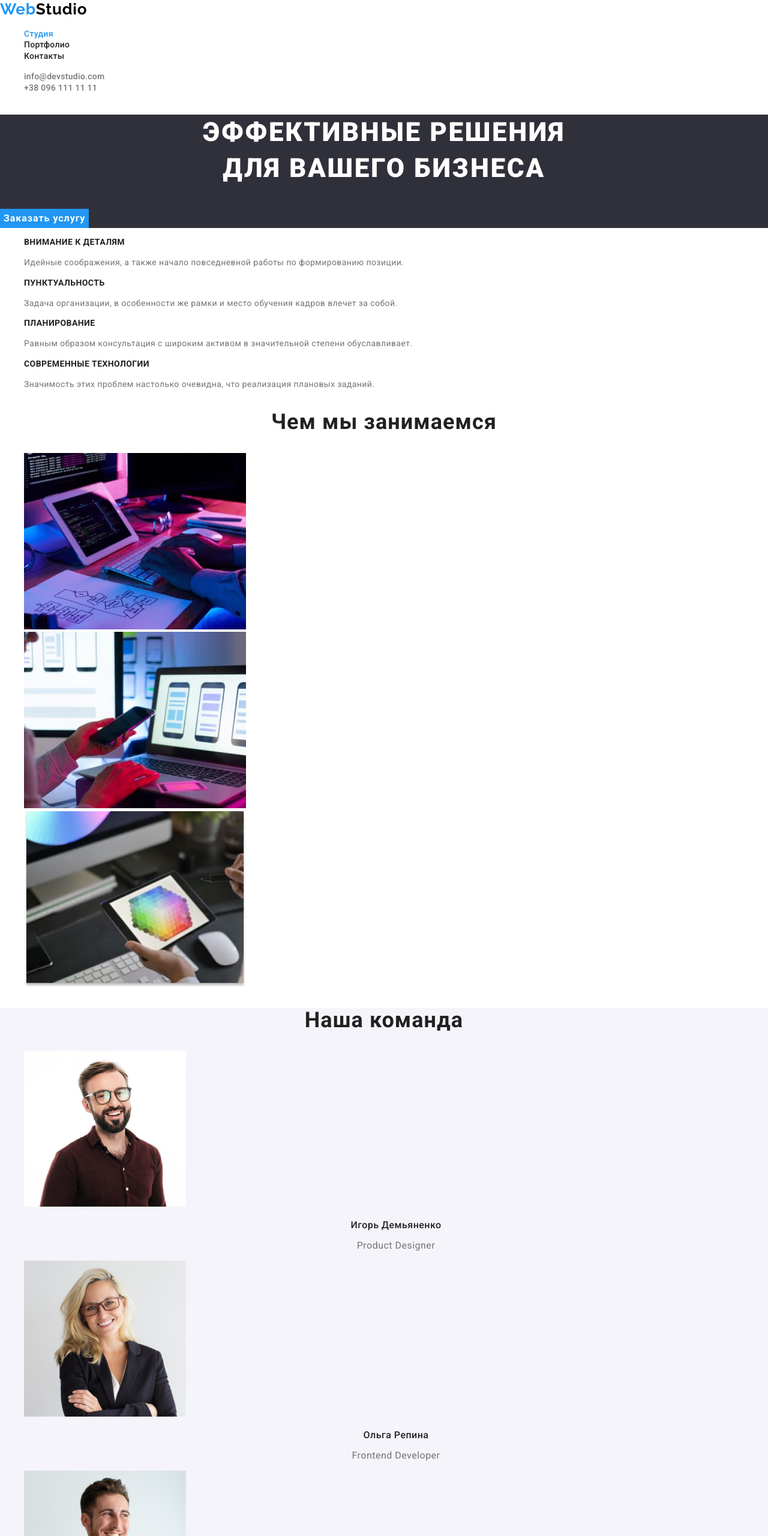
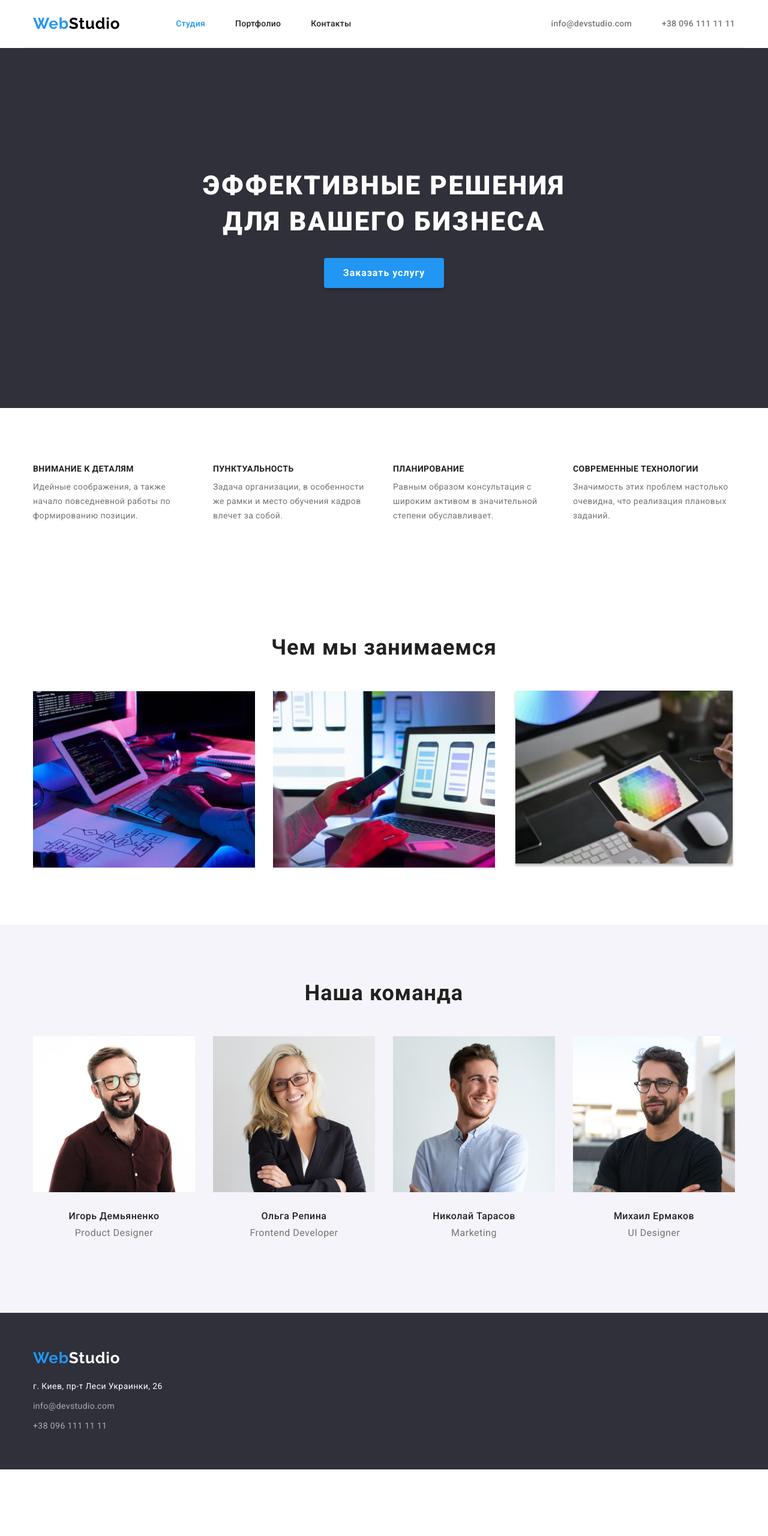
Before and after one commit to ParamonenkoOksana/goit-markup-hw-03, a plain HTML site: page index.html in a window 1280 px wide. Shown: the top 2560 px of the page at 60% size. After the commit the page ends 2449 px from the top, so only its background shows below. Drawn offline with nearby package versions, Linux system fonts and the light colour scheme.

Commit message:
Добавляет геометрию

```diff
--- a/css/styles.css
+++ b/css/styles.css
@@ -7,6 +7,28 @@
   --primery-background-color: #ffffff;
   --background-color-section: #2f303a;
   --primery-background-color-btn: #f5f4fa;
+
+  --card-set-gap: 30px;
+}
+
+p,
+h1,
+h2,
+h3,
+h4,
+h5,
+h6 {
+  margin: 0;
+}
+
+html {
+  box-sizing: border-box;
+}
+
+*,
+*::before,
+*::after {
+  box-sizing: inherit;
 }
 
 body {
@@ -15,11 +37,36 @@ body {
   color: var(--primery-text-color);
 }
 
+.container {
+  width: 1200px;
+  padding-left: 15px;
+  padding-right: 15px;
+  margin-left: auto;
+  margin-right: auto;
+
+  /* outline: 2px solid red; */
+}
+
+.section {
+  padding-top: 94px;
+  padding-bottom: 94px;
+  /* outline: 2px solid green; */
+}
+
 .list {
+  padding: 0;
+  margin: 0;
   list-style: none;
 }
+
 .link {
   text-decoration: none;
+}
+
+img {
+  display: block;
+  max-width: 100%;
+  height: auto;
 }
 
 .footer-address {
@@ -42,6 +89,24 @@ body {
 /* HEADER*/
 /* --HEADER-NAV-- */
 
+.header.container {
+  display: flex;
+  padding-top: 24px;
+  padding-bottom: 24px;
+  border-bottom: 1px solid #ececec;
+}
+
+.header-nav,
+.header-list,
+.header-contacs {
+  display: flex;
+  align-items: center;
+}
+
+.header-logo {
+  margin-right: 93px;
+}
+
 .header-logo,
 .current {
   font-family: 'Raleway', sans-serif;
@@ -60,7 +125,12 @@ body {
   color: var(--accent-color);
 }
 
-/*--HEADER-CONTACS-*/
+.header-list {
+  display: flex;
+  column-gap: 50px;
+}
+
+/* .header-item:not(:last-child) {margin-right: 50px;} */
 
 .header-link {
   font-family: inherit;
@@ -77,6 +147,12 @@ body {
 
 .header-list .current {
   color: var(--accent-color);
+}
+/*--HEADER-CONTACS-*/
+
+.header-contacs {
+  margin-left: auto;
+  column-gap: 50px;
 }
 
 .header-mail,
@@ -99,36 +175,48 @@ body {
 
 /* --HERO-- */
 .hero {
+  text-align: center;
+  max-width: 1600px;
+  padding: 200px 0;
   background-color: var(--background-color-section);
 }
 
 .hero-title {
+  margin-top: 0;
+  margin-bottom: 30px;
+
   font-weight: 900;
   font-size: 44px;
   line-height: 1.36;
-  text-align: center;
   letter-spacing: 0.06em;
   text-transform: uppercase;
   color: var(--text-color-white);
 }
 /* --BUTTON-- */
 .button {
+  display: inline-block;
+
   font-family: inherit, sans-serif;
-  border: none;
   cursor: pointer;
   background-color: var(--accent-color);
   color: var(--primery-text-color);
+  text-align: center;
+  border: none;
+  border-radius: 4px;
 }
 
 .button.hero-primery {
+  padding: 10px 32px;
+  min-width: 200px;
+
   font-weight: 700;
   font-size: 16px;
   line-height: 1.88;
-  display: flex;
   align-items: center;
   text-align: center;
   letter-spacing: 0.06em;
   color: var(--text-color-white);
+  box-shadow: 0px 4px 4px rgba(0, 0, 0, 0.15);
 }
 
 .button.hero-primery:hover,
@@ -139,14 +227,16 @@ body {
 
 /* --FEATURE-- */
 
-/*.feature {
+.feature-list {
+  display: flex;
+  column-gap: 30px;
+  align-items: center;
 }
-.feature-list {
-}
-.feature-item {
-} */
 
 .feature-title {
+  margin-top: 0;
+  margin-bottom: 10px;
+
   font-weight: 700;
   font-size: 14px;
   line-height: 1.14;
@@ -156,6 +246,8 @@ body {
 }
 
 .feature-text {
+  max-width: 270px;
+
   font-size: 14px;
   line-height: 1.71;
   letter-spacing: 0.03em;
@@ -165,6 +257,9 @@ body {
 /*--ABOUT--  */
 
 .about-title {
+  margin-bottom: 50px;
+  align-items: center;
+
   font-weight: 700;
   font-size: 36px;
   line-height: 1.16;
@@ -173,12 +268,24 @@ body {
   color: var(--primery-text-color);
 }
 
+.about-list {
+  display: flex;
+  align-items: center;
+  gap: 30px;
+}
+
+.about-item {
+  width: calc((100%-60px) / 3);
+}
+
 /* --COMMAND-- */
 .command {
   background-color: #f5f4fa;
 }
 
 .command-title {
+  margin-bottom: 50px;
+
   font-weight: 700;
   font-size: 36px;
   line-height: 1.16;
@@ -187,12 +294,24 @@ body {
   color: var(--primery-text-color);
 }
 
-/* .command-list {
+.command-list {
+  display: flex;
+  gap: 30px;
+  align-items: center;
 }
 .command-item {
-} */
+  width: calc((100%-90px) / 4);
+}
+.command-wrap {
+  padding-top: 30px;
+  padding-bottom: 30px;
+  /* padding-left: 5px;
+  padding-right: 5px; */
+}
 
 .command-after-title {
+  margin-bottom: 10px;
+
   font-weight: 500;
   font-size: 16px;
   line-height: 1.19;
@@ -204,6 +323,7 @@ body {
 .command-text {
   font-size: 16px;
   text-align: center;
+
   letter-spacing: 0.03em;
   color: var(--text-color-gray);
 }
@@ -212,18 +332,20 @@ body {
 
 .footer {
   background-color: var(--background-color-section);
+  padding-top: 60px;
+  padding-bottom: 60px;
 }
 
 .footer-logo {
+  display: inline-block;
+  margin-bottom: 20px;
+
   font-family: 'Raleway', sans-serif;
   font-weight: 700;
   font-size: 26px;
   line-height: 1.19;
   letter-spacing: 0.03em;
   text-decoration: none;
-}
-
-.footer-logo {
   color: var(--text-color-white);
 }
 
@@ -233,6 +355,7 @@ body {
   letter-spacing: 0.03em;
   color: var(--secondary-text-color);
 }
+
 .footer-list .aside:hover,
 .footer-list .aside:focus {
   color: var(--accent-color);
@@ -243,6 +366,10 @@ body {
   color: var(--accent-color);
 }
 
+.footer-list .footer-item:not(:last-child) {
+  margin-bottom: 9px;
+}
+
 .footer-list .footer-map {
   color: #ffffff;
 }
@@ -250,8 +377,20 @@ body {
 /* -----------ПОРТФОЛИО---------------- */
 /* ------------PROGECTS------------ */
 /* ------BUTTON---------- */
+
+.projects-list {
+  display: flex;
+  justify-content: center;
+  margin-bottom: 50px;
+  gap: 8px;
+}
+
 .button.projects-primery,
 .button.projects-secondary {
+  padding: 6px 22px;
+  margin-bottom: 34px;
+  min-width: 73px;
+
   font-weight: 500;
   font-size: 16px;
   line-height: 1.62;
@@ -260,25 +399,53 @@ body {
   color: var(--primery-text-color);
   background-color: var(--primery-background-color-btn);
 }
+
 .button.projects-primery:hover,
 .button.projects-primery:focus {
   color: var(--text-color-white);
   background-color: var(--accent-color);
 }
+
 .button.projects-secondary:hover,
 .button.projects-secondary:focus {
   color: var(--text-color-white);
   background-color: var(--accent-color);
 }
 
-/* .work-list {
+/* ------WORK------- */
+
+.work-list {
+  display: flex;
+  flex-wrap: wrap;
+  margin-left: calc(-1 * var(--card-set-gap));
+  margin-top: calc(-1 * var(--card-set-gap));
+  /* outline: 2px solid blueviolet; */
 }
-.work-item {
+
+.work-list > .work-item {
+  flex-basis: calc(100% / 3 - var(--card-set-gap));
+  margin-left: var(--card-set-gap);
+  margin-top: var(--card-set-gap);
 }
-.work-img {
-} */
+
+.work-list .work-wrap {
+  padding: 20px 24px;
+  border-right: 1px solid #eeeeee;
+  border-bottom: 1px solid #eeeeee;
+  border-left: 1px solid #eeeeee;
+}
+
+/* .work-list {display: flex;
+  flex-wrap: wrap;
+  gap: 30px;
+}
+  .work-item { width: calc((100%-60px))/3;
+}
+ */
 
 .work-title {
+  margin-bottom: 4px;
+
   font-weight: 700;
   font-size: 18px;
   line-height: 2;
```
